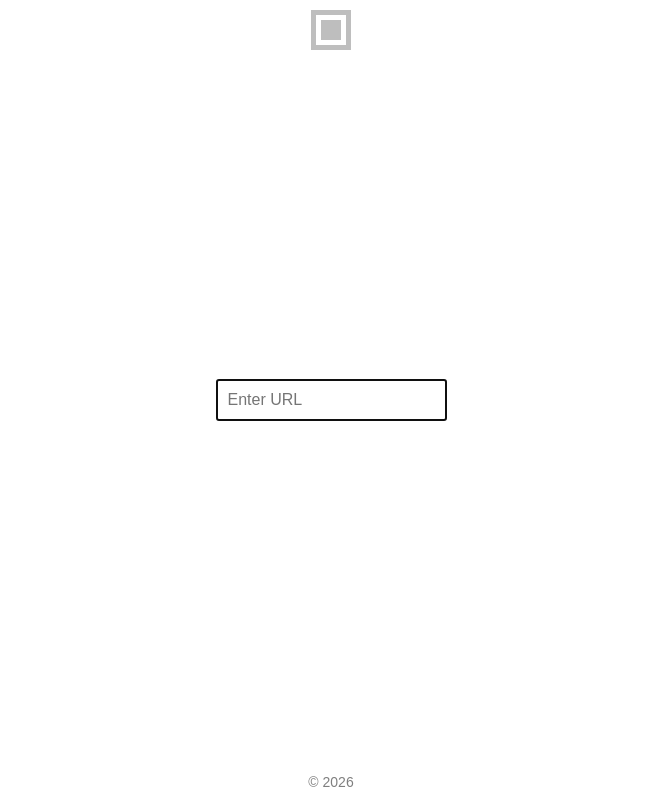
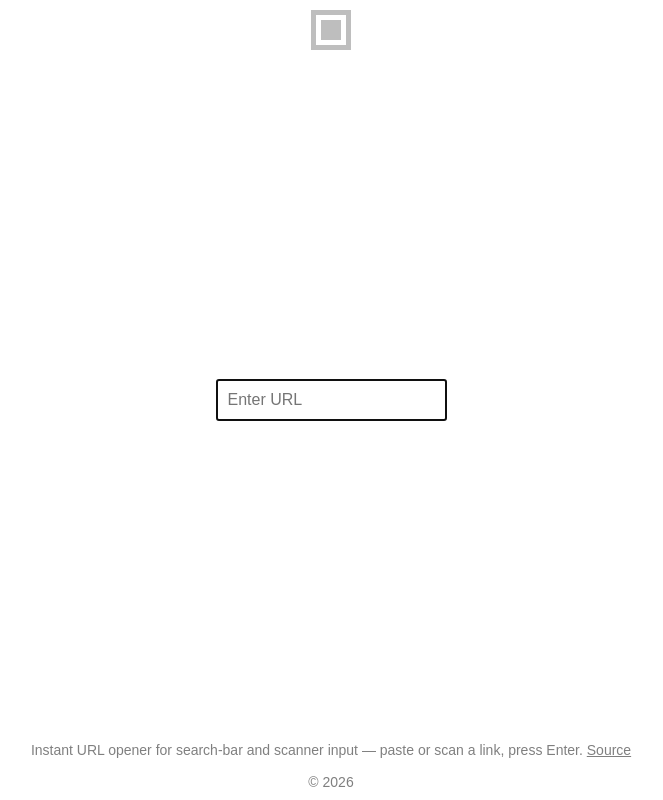
Before and after one commit to J-PRS/URL-Opener, a plain HTML site: page index.html in a window 1280 px wide. Shown: the whole page, without its empty margins (309-972 px from the left). Drawn offline with Linux system fonts and the light colour scheme.

Commit message:
seo: visible one-line description + repo link for crawlers

```diff
--- a/index.html
+++ b/index.html
@@ -104,6 +104,8 @@
     <div id="qr-code"></div>
     <input type="text" id="urlInput" placeholder="Enter URL" autofocus>
     <div class="year">&copy; <span id="currentYear"></span></div>
+    <p class="year" style="bottom: 28px;">Instant URL opener for search-bar and scanner input — paste or scan a link, press Enter. <a href="https://github.com/J-PRS/URL-Opener" style="color:inherit;">Source</a></p>
+
     <script>
         const inputField = document.getElementById('urlInput');
         const qrButton = document.getElementById('qr-button');
```
